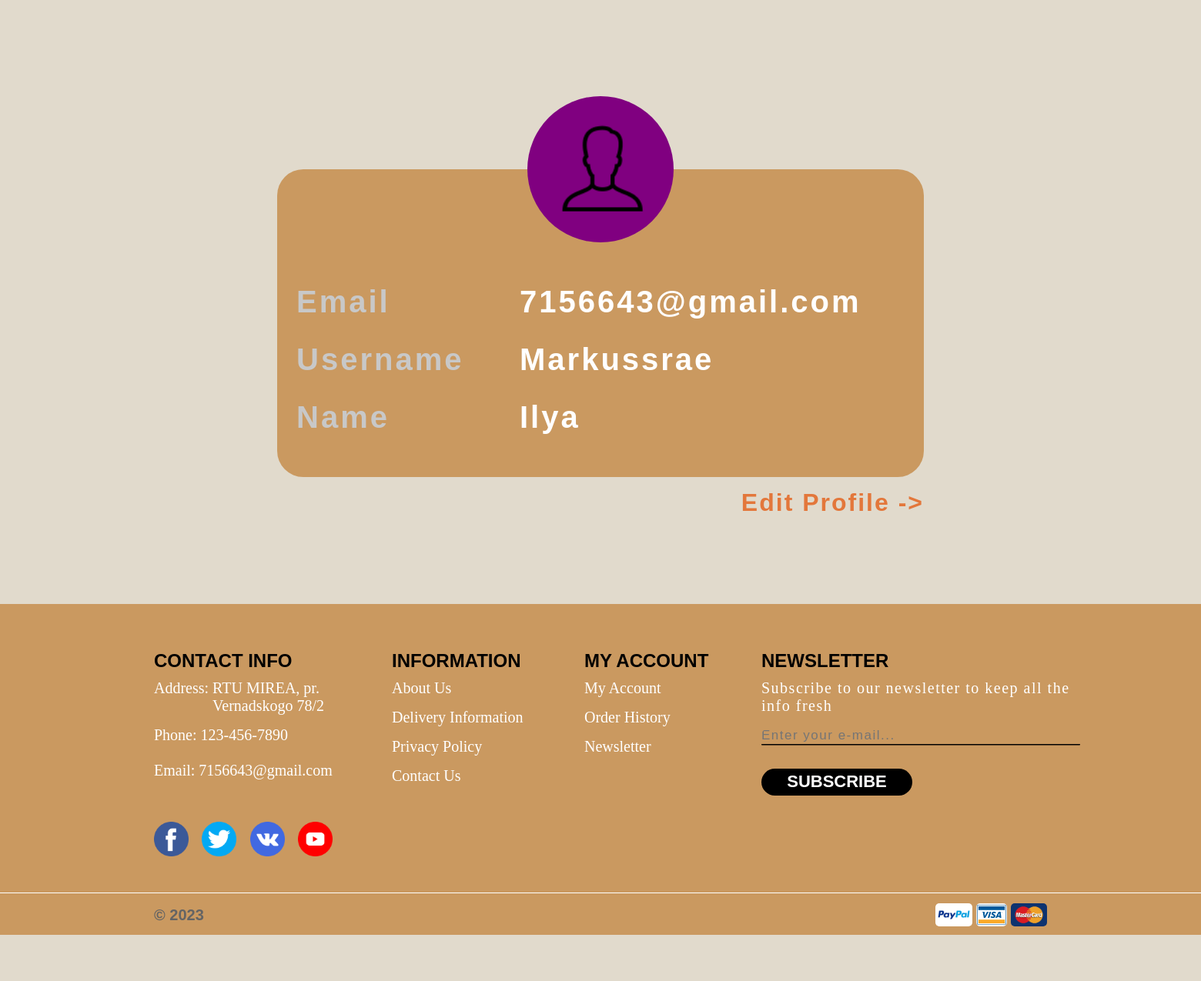
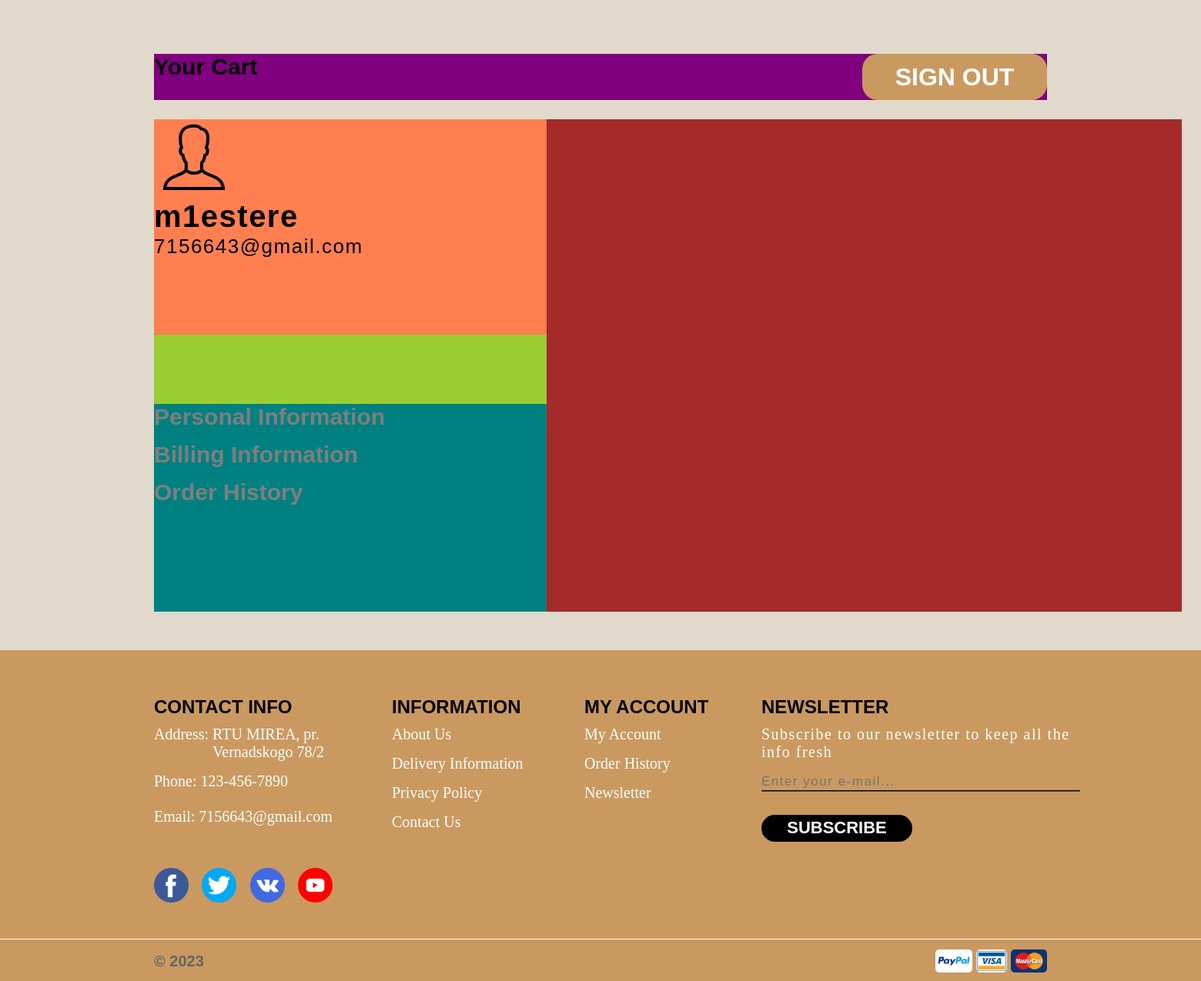
Before and after one commit to M1estere/Drip_n_Sip_Website, a PHP site: page /account_page.php in a window 1560 px wide. Shown: the part 332-1607 px from the top of the page at 77% size. Before the commit the page ends 1547 px from the top, so only its background shows below. Run offline with PHP 8.4, Linux system fonts and the light colour scheme.

Commit message:
Account page started

```diff
--- a/account_page.php
+++ b/account_page.php
@@ -13,31 +13,36 @@
 <body>
     <?php include('templates/header.php'); ?>
 
-    <header class="account-main-content-wrapper">
-        <div class="main-content">
+    <header class="main-info-wrapper">
+        <div class="main-info">
+            <div class="top-bar">
+                <div class="top-text">
+                    <span>Your Cart</span>
+                </div>
+
+                <div class="sign-out-button">
+                    <button class="sign-out">sign out</button>
+                </div>
+            </div>
             <div class="info-block">
-                <div class="user-photo">
-                    <img src="assets/icons/person.png">
-                </div>
-                <div class="info">
-                    <div class="left-info">
-                        <p>Email</p>
-                        <p>Username</p>
-                        <p>Name</p>
+                <div class="left-panel">
+                    <div class="top">
+                        <img src="assets/icons/person.png">
+                        <div class="texts">
+                            <span class="nickname">m1estere</span>
+                            <span class="email">7156643@gmail.com</span>
+                        </div>
                     </div>
 
-                    <div class="right-info">
-                        <p>7156643@gmail.com</p>
-                        <p>Markussrae</p>
-                        <p>Ilya</p>
+                    <div class="bottom">
+                        <span>Personal Information</span>
+                        <span>Billing Information</span>
+                        <span>Order History</span>
                     </div>
                 </div>
-            </div>
-        </div>
-        <div class="edit-text-region">
-            <div class="temp">
-                <div class="edit-text">
-                    <a href="#">Edit Profile -></a>
+
+                <div class="right-panel">
+
                 </div>
             </div>
         </div>
--- a/css/account-page.css
+++ b/css/account-page.css
@@ -1,136 +1,137 @@
-.account-main-content-wrapper {
+.main-info-wrapper {
     margin: 0;
     padding-left: 200px;
     padding-right: 200px;
 }
 
-.main-content {
-    display: flex;
-    align-items: flex-end;
-    justify-content: center;
+.main-info {
+    margin-top: 70px;
     min-height: 620px;
-    max-height: 620px;
     min-width: 100%;
     max-width: 100%;
 }
 
-.main-content .info-block {
+.main-info .top-bar {
     display: flex;
-    flex-direction: column;
-    min-height: 400px;
-    max-height: 400px;
-    min-width: 840px;
-    max-width: 840px;
-    border-radius: 34px;
-    background-color: #CA9960;
+    justify-content: space-between;
+    min-height: 60px;
+    max-height: 60px;
+    background-color: purple;
 }
 
-.main-content .info-block .user-photo {
-    display: flex;
-    justify-content: center;
-    align-content: center;
-    margin: 0 auto;
-    margin-top: -95px;
-    max-width: 190px;
-    min-width: 190px;
-    min-height: 190px;
-    max-height: 190px;
-    background-color: purple;
-    border-radius: 180px;
-    transition: .5s;
+.main-info .top-bar .top-text {
+    font-size: 30px;
+    color: black;
+    font-weight: bolder;
+    font-family: sans-serif;
 }
 
-.main-content .info-block .user-photo:hover {
-    transform: scale(1.05);
+.main-info .top-bar .sign-out-button {
+    min-width: 240px;
+    max-width: 240px;
+    min-height: 60px;
+    max-height: 60px;
 }
 
-.main-content .info-block .user-photo img {
-    margin-top: 30px;
-    max-width: 130px;
-    min-width: 130px;
-    min-height: 130px;
-    max-height: 130px;
-    object-fit: cover;
+.main-info .top-bar .sign-out-button .sign-out {
+    min-width: 240px;
+    max-width: 240px;
+    min-height: 60px;
+    max-height: 60px;
+    font-size: 32px;
+    font-family: sans-serif;
+    font-weight: bolder;
+    text-transform: uppercase;
+    background-color: #CA9960;
+    border: none;
+    border-radius: 20px;
+    color: white;
+    transition: .2s;
 }
 
-.main-content .info-block .info {
+.main-info .top-bar .sign-out-button .sign-out:hover {
+    transform: scale(1.02);
+}
+
+.main-info .info-block {
+    margin-top: 25px;
+    background-color: orange;
     display: flex;
     justify-content: space-between;
-    padding-left: 25px;
-    padding-right: 25px;
-    font-size: 40px;
-    font-family: sans-serif;
-    font-weight: bolder;
-    margin-top: 20px;
-    max-width: 100%;
-    min-width: 100%;
-    max-height: 260px;
-    min-height: 260px;
-}
-
-.main-content .info-block .left-info {
-    color: #C8C8C8;
-    min-width: 255px;
-    max-width: 255px;
-    min-height: 250px;
-    max-height: 250px;
-}
-
-.main-content .info-block .right-info {
-    color: white;
-    min-width: 500px;
-    max-width: 500px;
-    min-height: 250px;
-    max-height: 250px;
-}
-
-.main-content .info-block .right-info p,
-.main-content .info-block .left-info p {
-    line-height: 35px;
-    letter-spacing: 3px;
-}
-
-.edit-text-region {
-    display: flex;
-    justify-content: center;
-    min-height: 100px;
-    max-height: 100px;
-    min-width: 100%;
-    max-width: 100%;
-    margin-top: 15px;
+    min-height: 640px;
+    max-height: 640px;
     min-width: 100%;
     max-width: 100%;
 }
 
-.edit-text-region .temp {
+.main-info .info-block .left-panel {
+    background-color: yellowgreen;
+    min-width: 510px;
+    max-width: 510px;
+    min-height: 100%;
+    max-height: 100%;
     display: flex;
-    justify-content: end;
-    min-height: 100px;
-    max-height: 100px;
-    min-width: 840px;
-    max-width: 840px;
+    flex-direction: column;
+    justify-content: space-between;
 }
 
-.edit-text-region .edit-text {
-    max-width: 240px;
-    min-width: 240px;
-    max-height: 35px;
-    text-align: end;
-    letter-spacing: 2px;
-    color: #E3773B;
-    font-size: 32px;
+.main-info .info-block .left-panel .top {
+    min-width: 100%;
+    max-width: 100%;
+    min-height: 280px;
+    max-height: 280px;
+    background-color: coral;
+}
+
+.main-info .info-block .left-panel .top .texts {
+    display: flex;
+    flex-direction: column;
+    gap: 1px;
+}
+
+.main-info .info-block .left-panel .top .texts .nickname {
+    font-size: 40px;
     font-weight: bolder;
     font-family: sans-serif;
+    letter-spacing: 1.5px;
+}
+
+.main-info .info-block .left-panel .top .texts .email {
+    font-size: 26px;
+    font-weight: lighter;
+    font-family: sans-serif;
+    letter-spacing: 1.5px;
+}
+
+.main-info .info-block .left-panel .bottom {
+    display: flex;
+    flex-direction: column;
+    gap: 15px;
+    min-width: 100%;
+    max-width: 100%;
+    min-height: 270px;
+    max-height: 270px;
+    background-color: teal;
+}
+
+.main-info .info-block .left-panel .bottom span {
+    font-size: 30px;
+    font-family: sans-serif;
+    font-weight: bolder;
+    color: #7e7e7e;
     transition: .2s;
 }
 
-.edit-text-region .edit-text:hover {
+.main-info .info-block .left-panel .bottom span:hover {
     cursor: pointer;
-    border-bottom: 2px #E3773B solid;
+    color: #e2aa6a;
     transform: translateX(5px);
 }
 
-.edit-text-region .edit-text a {
-    text-decoration: none;
-    color: inherit;
+.main-info .info-block .right-panel {
+    background-color: brown;
+    min-width: 825px;
+    max-width: 825px;
+    min-height: 100%;
+    max-height: 100%;
 }
```
